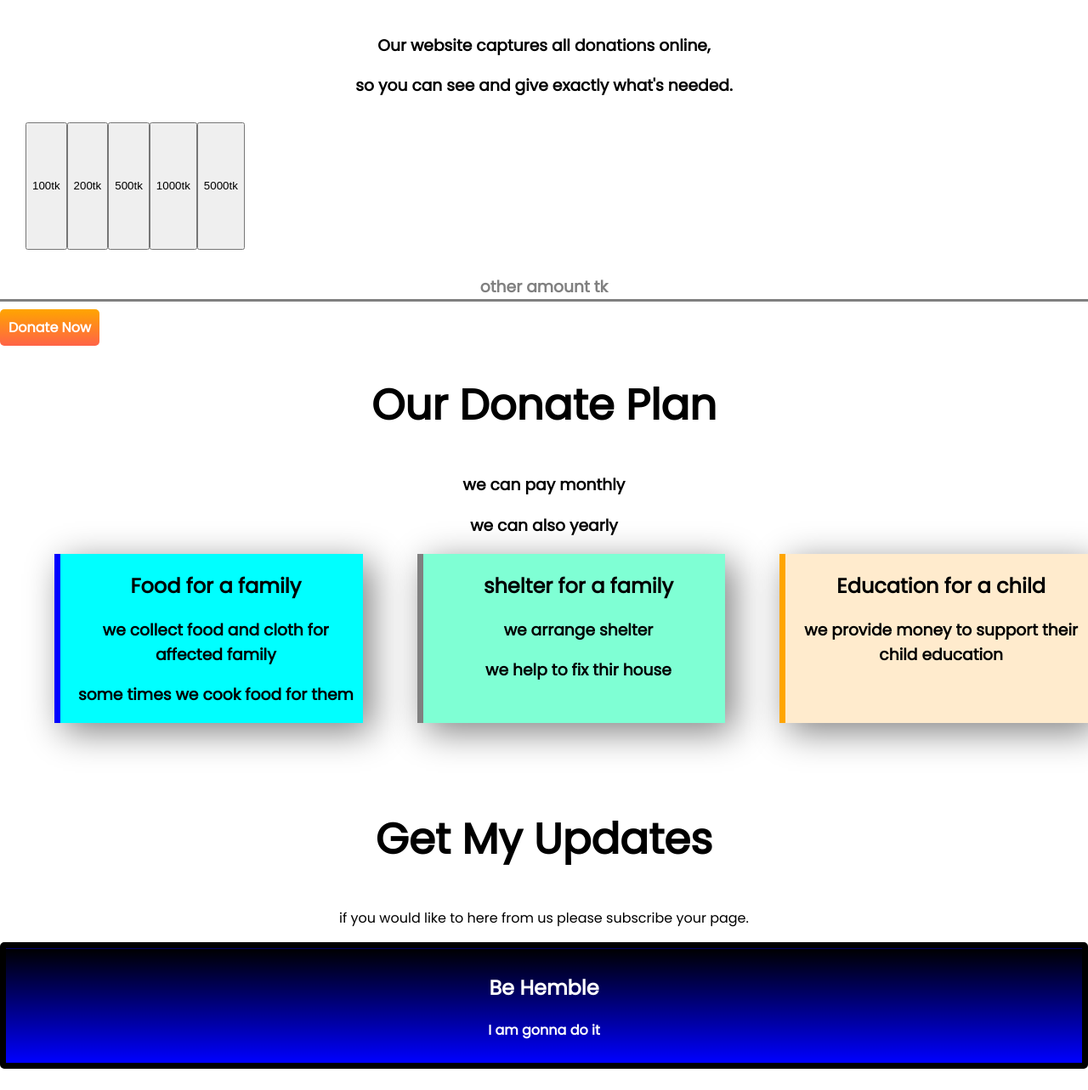
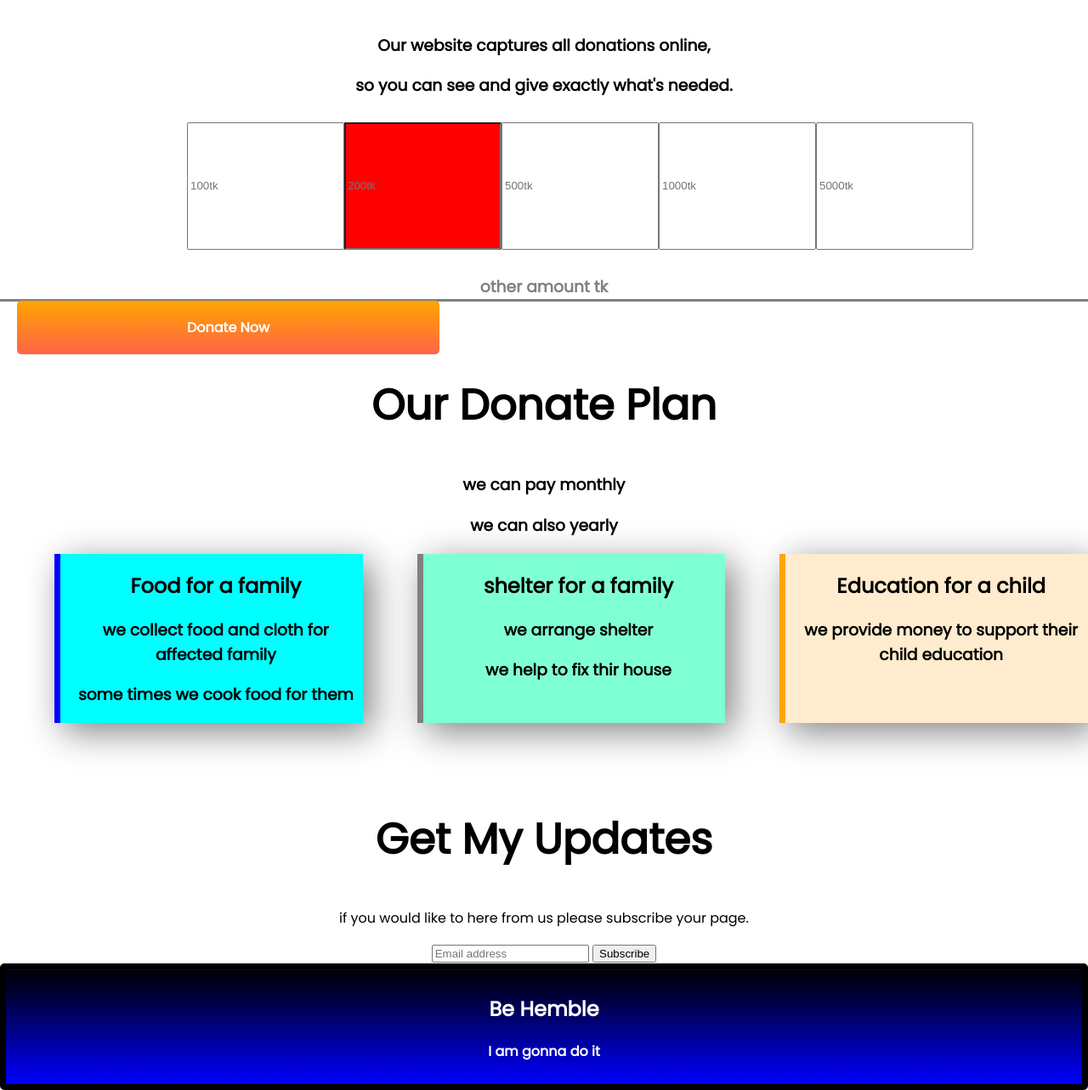
Before and after one commit to ashikbau/donate-love, a plain HTML site: page index.html in a window 1280 px wide. Shown: the part 778-2061 px from the top of the page at 85% size. Before the commit the page ends 2036 px from the top, so only its background shows below. Drawn offline with Linux system fonts and the light colour scheme.

Commit message:
change-added

```diff
--- a/index.html
+++ b/index.html
@@ -32,20 +32,23 @@
 
                 </section>
 
-       <section>
-        <div class="donate-amount">
-
-            <button onclick>100tk</button>
-            <button>200tk</button>
-
-            <button onclick="">500tk</button>
-            <button onclick="">1000tk</button>
-            <button onclick="">5000tk</button>
+       <section class="felixble-container">
+        <div>
 
 
 
+<label class="donate-amount" >
+    <input type="text" placeholder="100tk">
+    <input style="background-color: red;" type="text" placeholder="200tk">
+    <input type="text" placeholder="500tk">
+    <input type="text" placeholder="1000tk">
+    <input type="text" placeholder="5000tk">
+
+        </label>
+
+
         </div>
-        <div>
+        <div >
             <h3 id="other-amount">other amount tk</h3>
             <a id="donate-tk" target="_blank" href=""> Donate Now</a>
         </div>
@@ -79,6 +82,11 @@
        <section class="donate-plan">
         <h1>Get My Updates</h1>
         <p>if you would like to here from us please subscribe your page.</p>
+        <label id="sub-item" >
+            <input type="text" placeholder="Email address" name="mail" required>
+            <input type="submit" value="Subscribe">
+        </label>
+
 
        </section>
 
--- a/style.css
+++ b/style.css
@@ -24,7 +24,7 @@ h1{
 
 
 
-     .donate-anchor{
+     #donate-anchor{
         text-decoration: none;
     background-image: linear-gradient(orange,tomato);
     padding: 10px 10px;
@@ -32,8 +32,9 @@ h1{
     font-weight: 700;
     border-radius: 5px;
     background-position: center;
+}
 
-    }
+
     #today-donation{
         text-align: center;
 
@@ -41,12 +42,14 @@ h1{
     .donate-amount{
         display: flex;
         margin-bottom: 150px;
-        width: 600px;
+        width: 400px;
         height: 150px;
         margin: 10px 20px 10px 20px;
-        padding: 10px;
+        padding: 10px 200px;
         border-left: 50px;
         border-right: 50px;
+        float: none;
+        background-position: center;
 
 
     }
@@ -58,11 +61,16 @@ h1{
   #donate-tk{
     text-decoration: none;
     background-image: linear-gradient(orange,tomato);
-    padding: 10px 10px;
+    padding: 20px 200px;
     color: white;
     font-weight: 700;
     border-radius: 5px;
-    background-position: center;
+    margin: 10px 20px 10px 20px;
+    border-left: 50px;
+    border-right: 50px;
+    float: center;
+
+
   }
 .donate-plan{
     text-align: center;
@@ -101,3 +109,10 @@ h1{
     background-position: center;
 
  }
+
+#sub-item{
+    width: 100%;
+    margin-left: 5%;
+    margin-right: 5%;
+    padding: 2%;
+}
```
